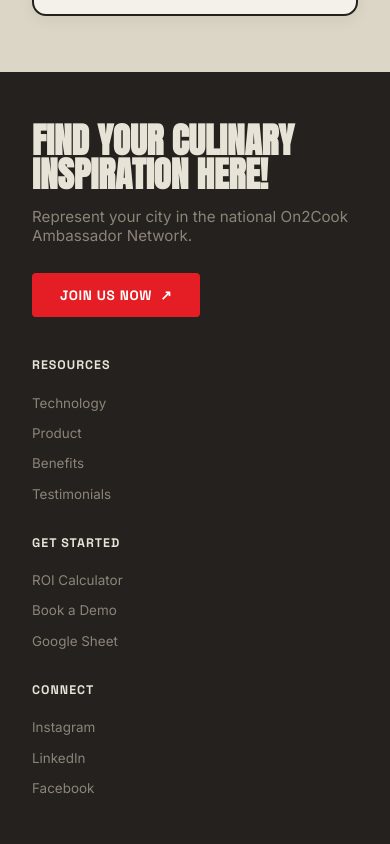
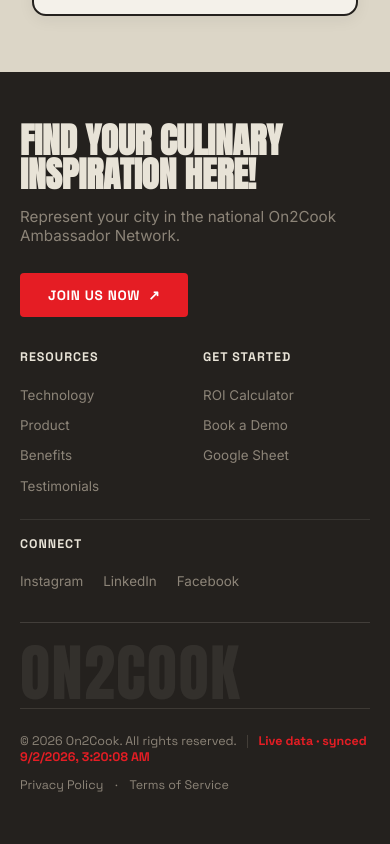
Before and after one commit to Enggmakes/on2cook, a plain HTML site: page index.html in a window 390 px wide. Shown: the part 4880-5724 px from the top of the page. Drawn offline with Linux system fonts and the light colour scheme.

Commit message:
fix(mobile): balance mobile footer into 2-column layout with horizontal social links

```diff
--- a/css/styles.css
+++ b/css/styles.css
@@ -2001,8 +2001,35 @@
     grid-template-columns: 1fr;
     gap: 1rem;
   }
+  .site-footer {
+    padding: 3rem 1.25rem 2.5rem;
+  }
+  .footer-upper {
+    grid-template-columns: 1fr;
+    gap: 2rem;
+    padding-bottom: 2rem;
+  }
   .footer-links-grid {
+    display: grid;
     grid-template-columns: 1fr 1fr;
+    gap: 1.5rem 1rem;
+    width: 100%;
+  }
+  .footer-link-col:last-child {
+    grid-column: span 2;
+    border-top: 1px solid rgba(232, 227, 215, 0.1);
+    padding-top: 1rem;
+  }
+  .footer-link-col:last-child ul {
+    flex-direction: row;
+    flex-wrap: wrap;
+    gap: 1.25rem;
+  }
+  .footer-bottom-bar {
+    flex-direction: column;
+    align-items: flex-start;
+    gap: 0.75rem;
+    padding-bottom: 1.5rem;
   }
   .modal-card__grid {
     grid-template-columns: 1fr;
@@ -2017,9 +2044,6 @@
   .site-header__inner {
     padding: 0 0.75rem;
   }
-  .footer-links-grid {
-    grid-template-columns: 1fr;
-  }
   .editorial-card-grid {
     grid-template-columns: 1fr;
   }
```
